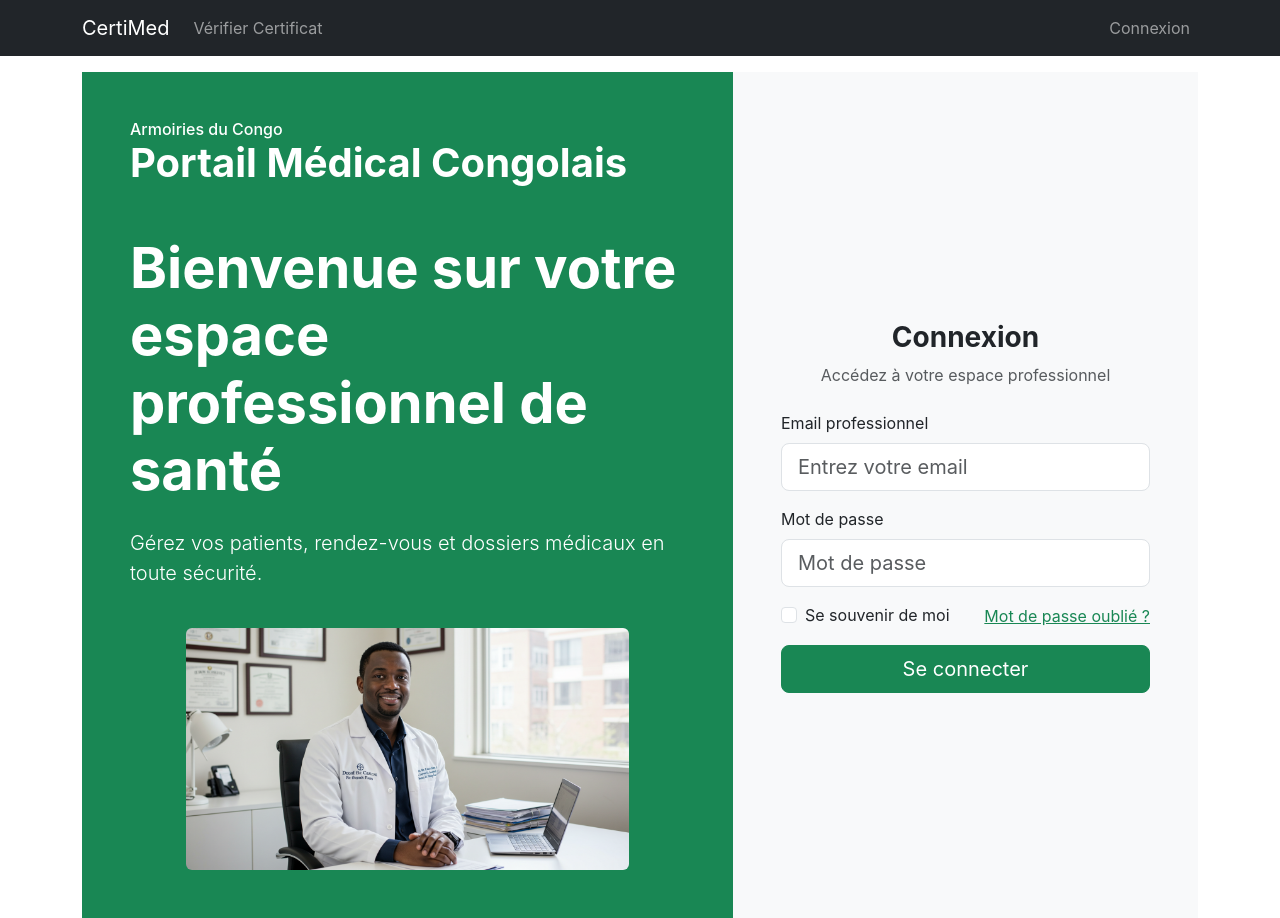
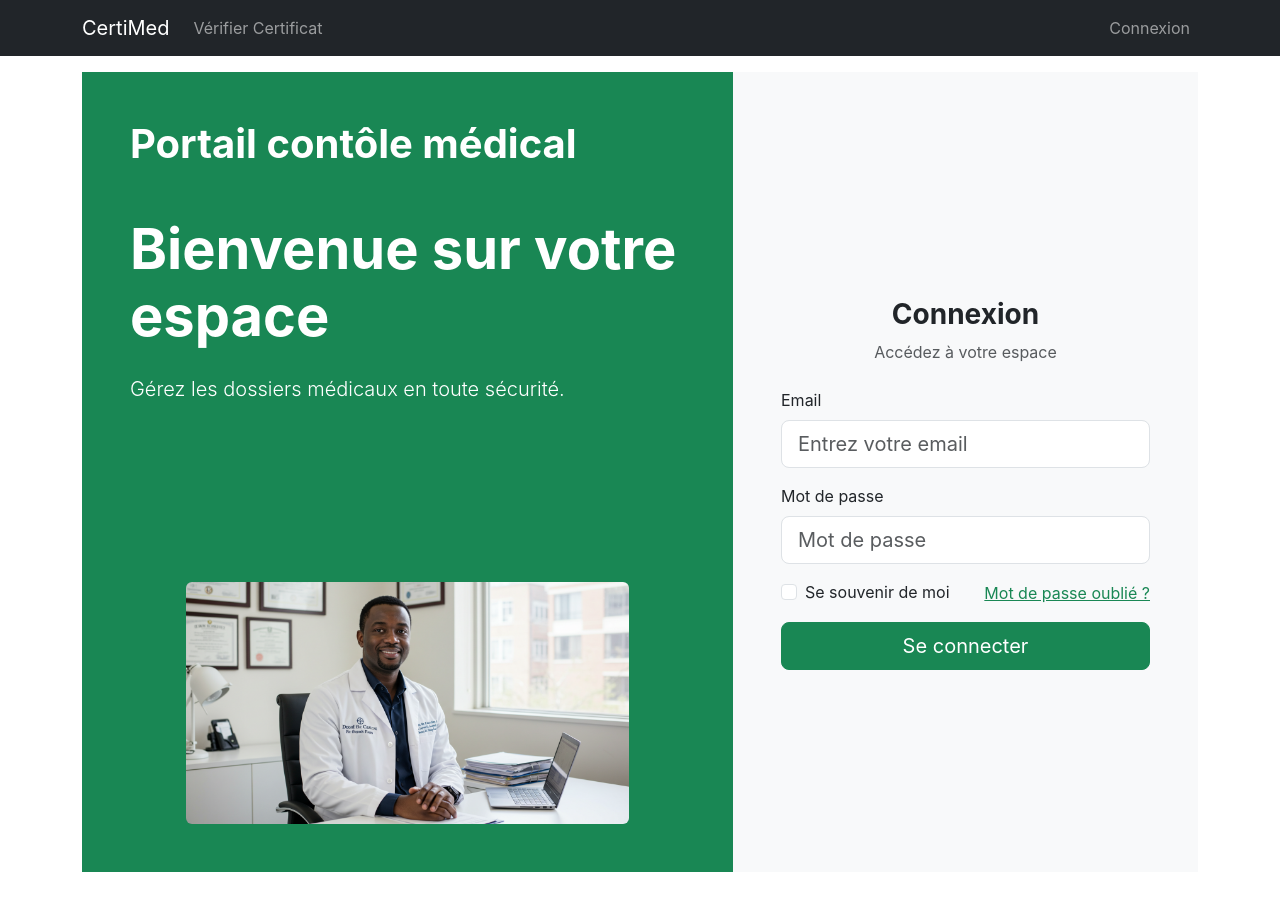
Before and after one commit to bossygit/digital-medical-certificate-system, a React (Create React App) app in the folder frontend/: page / in a window 1280 px wide. After the commit the page ends 872 px from the top, so only its background shows below. Built offline with nearby package versions, Linux system fonts and the light colour scheme; no server answers.

Commit message:
Update LoginPage.js

```diff
--- a/frontend/src/pages/LoginPage.js
+++ b/frontend/src/pages/LoginPage.js
@@ -40,12 +40,12 @@ const LoginPage = () => {
                 <Col md={7} className="bg-success text-white d-flex flex-column justify-content-between p-5">
                     <div>
                         <div className="mb-5">
-                            <h6 className="mb-0">Armoiries du Congo</h6>
-                            <h1 className="fw-bold">Portail Médical Congolais</h1>
+
+                            <h1 className="fw-bold">Portail contôle médical</h1>
                         </div>
-                        <h2 className="display-4 fw-bold mb-4">Bienvenue sur votre espace professionnel de santé</h2>
+                        <h2 className="display-4 fw-bold mb-4">Bienvenue sur votre espace </h2>
                         <p className="lead">
-                            Gérez vos patients, rendez-vous et dossiers médicaux en toute sécurité.
+                            Gérez les dossiers médicaux en toute sécurité.
                         </p>
                     </div>
                     <Image
@@ -68,7 +68,7 @@ const LoginPage = () => {
                         </div>
 
                         <h3 className="text-center mb-2 fw-bold">Connexion</h3>
-                        <p className="text-center text-muted mb-4">Accédez à votre espace professionnel</p>
+                        <p className="text-center text-muted mb-4">Accédez à votre espace </p>
 
                         <Form onSubmit={handleSubmit}>
                             {error && (
@@ -77,7 +77,7 @@ const LoginPage = () => {
                                 </Alert>
                             )}
                             <Form.Group className="mb-3" controlId="formBasicEmail">
-                                <Form.Label>Email professionnel</Form.Label>
+                                <Form.Label>Email</Form.Label>
                                 <Form.Control
                                     type="email"
                                     placeholder="Entrez votre email"
```
